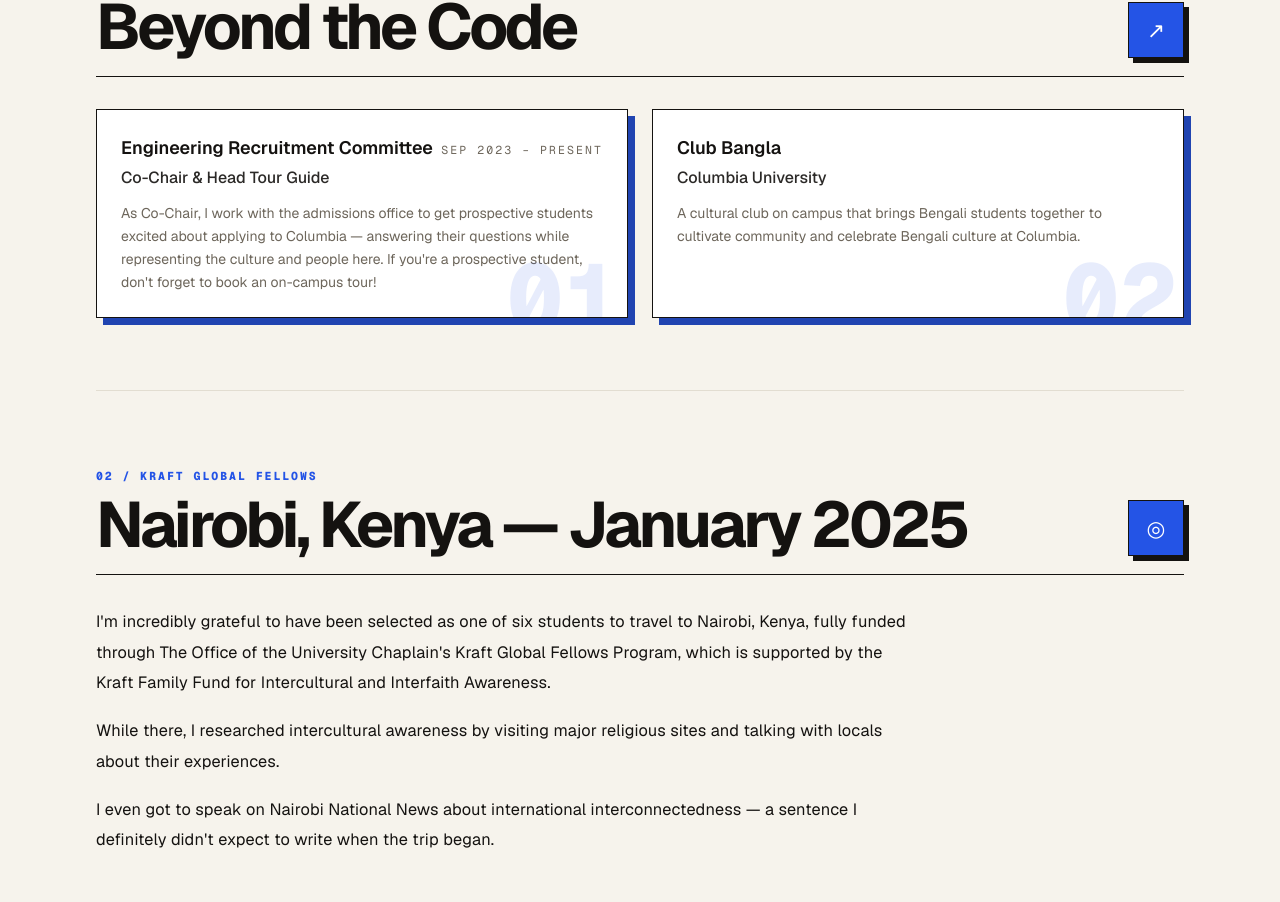
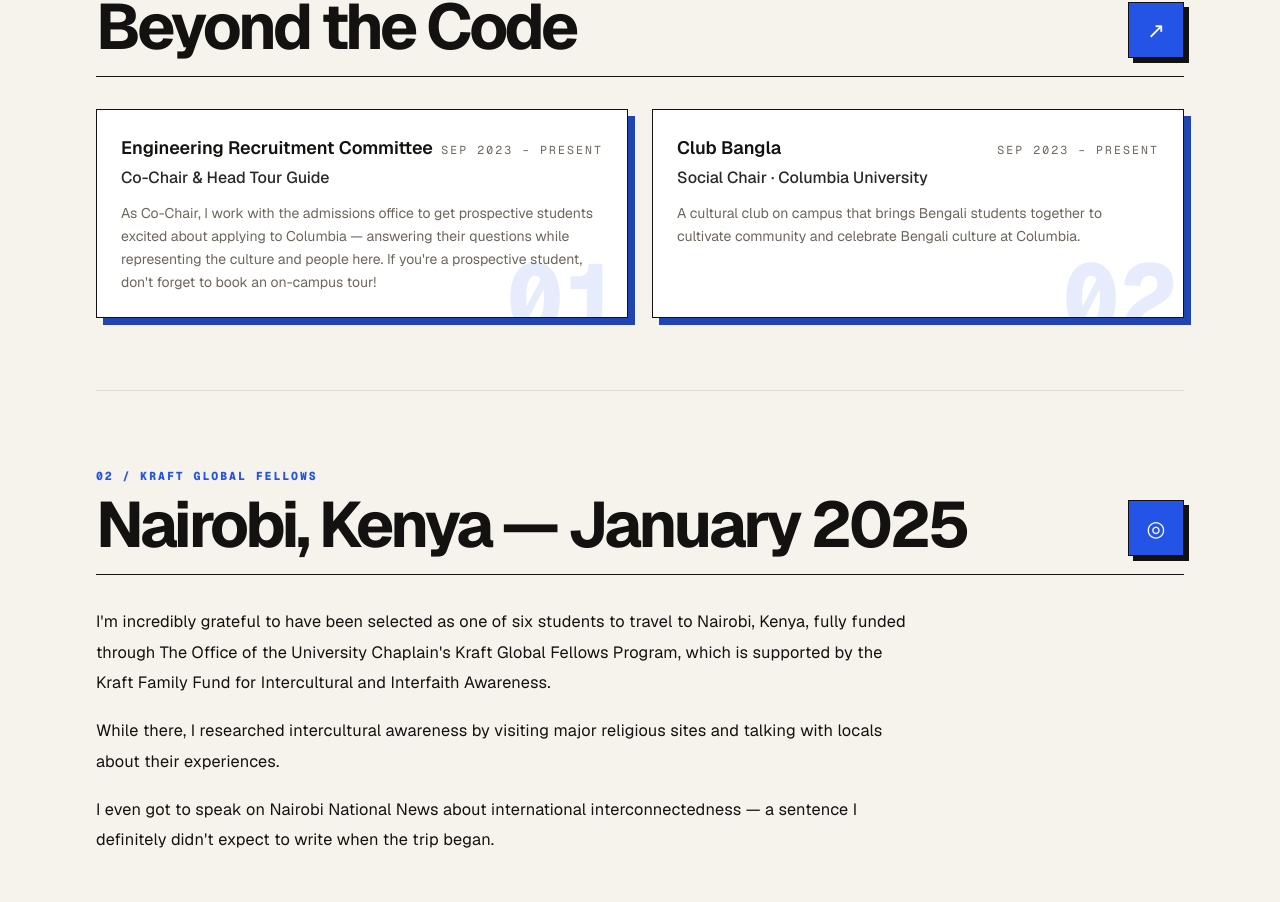
Before and after one commit to SoaibaN/SoaibaN.github.io, a Next.js app: page /personal in a window 1280 px wide. Shown: the part 842-1744 px from the top of the page. Built offline with nearby package versions, Linux system fonts and the light colour scheme.

Commit message:
Add Club Bangla role and timeline

```diff
--- a/src/app/personal/page.tsx
+++ b/src/app/personal/page.tsx
@@ -121,7 +121,9 @@
                   </span>
                 ) : null}
               </div>
-              <p className="mt-1 font-medium text-ink/90">{item.org}</p>
+              <p className="mt-1 font-medium text-ink/90">
+                {item.position ? `${item.position} · ${item.org}` : item.org}
+              </p>
               <p className="mt-3 text-sm leading-relaxed text-muted">
                 {item.summary}
               </p>
--- a/src/data/resume.ts
+++ b/src/data/resume.ts
@@ -263,6 +263,7 @@
 export type LeadershipEntry = {
   role: string;
   org: string;
+  position?: string;
   period?: string;
   summary: string;
 };
@@ -278,6 +279,8 @@
   {
     role: "Club Bangla",
     org: "Columbia University",
+    position: "Social Chair",
+    period: "Sep 2023 – Present",
     summary:
       "A cultural club on campus that brings Bengali students together to cultivate community and celebrate Bengali culture at Columbia.",
   },
```
